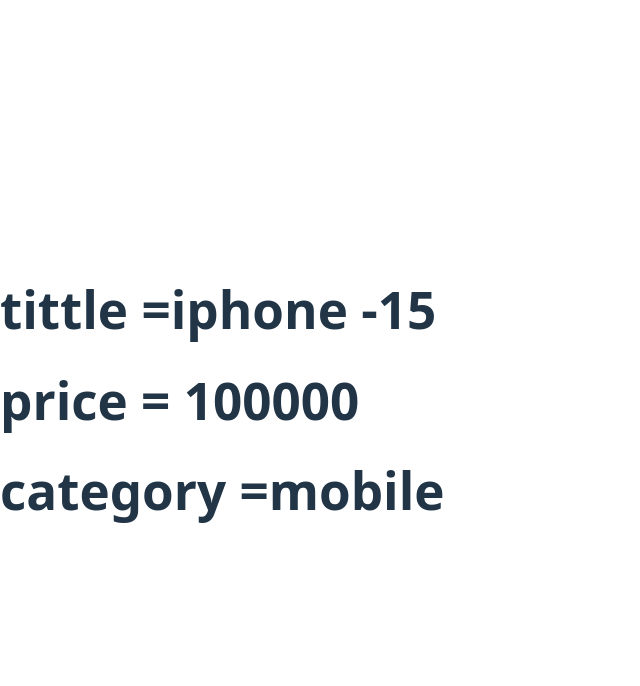
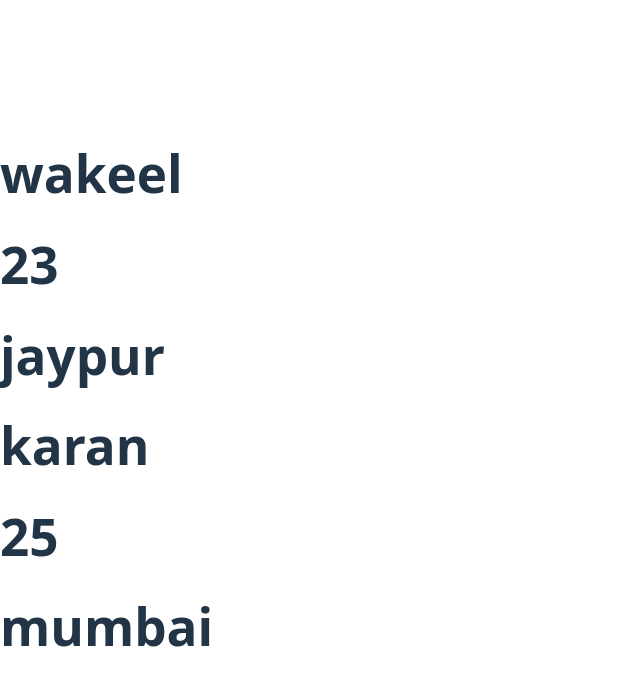
Before and after one commit to kushwahawakeel12/ReactProject, a React (Vite) app: page / in a window 1280 px wide. Shown: the top 686 px of the page, without its empty margins (0-640 px from the left). Built offline with nearby package versions, Linux system fonts and the light colour scheme.

Commit message:
complete

```diff
--- a/src/App.jsx
+++ b/src/App.jsx
@@ -10,6 +10,7 @@
 import Counter from './Components/Counter'
 import MapProducts from './Components/MapProducts'
 import FilterProducts from './Components/FilterProducts'
+import Practices from './Components/Practices'
 
 
 function App() {
@@ -114,10 +115,12 @@
 </div>
 
 <div>
-  <FilterProducts/>
+  {/* <FilterProducts/> */}
 </div>
 
-
+<div>
+  <Practices/>
+</div>
     </>
   )
 }
--- a/src/Components/Events.jsx
+++ b/src/Components/Events.jsx
@@ -15,6 +15,7 @@
  */}
 
     </div>
+    <div></div>
 
 
     </>
--- /dev/null
+++ b/src/Components/Practices.jsx
@@ -0,0 +1,38 @@
+import React from "react";
+
+const Practices = () => {
+  const data = [
+    { id: 1, name: "wakeel", age: "23", address: "jaypur", department: "it" },
+    { id: 2, name: "amitas", age: "20", address: "gujrata", department: "cse" },
+    { id: 3, name: "karan", age: "25", address: "mumbai", department: "it" }
+
+  ]
+  const FilterProducts = data.filter((value1) => value1.department === "it")
+  return (
+    <>
+      <div>
+
+        {/* {
+  data.map((value)=><div key={value.id}>
+<h1>{value.name}</h1>
+<h1>{value.age}</h1>
+<h1>{value.address}</h1>
+  </div>)
+} */}
+
+        {
+          FilterProducts.map((value2) => <div key={value2.id}>
+
+            <h1>{value2.name}</h1>
+            <h1>{value2.age}</h1>
+            <h1>{value2.address}</h1>
+          </div>)
+        }
+      </div>
+
+
+    </>
+  )
+}
+
+export default Practices
```
Also changed, not shown: src/Components/FilterProducts.jsx (line endings or trailing spaces).
